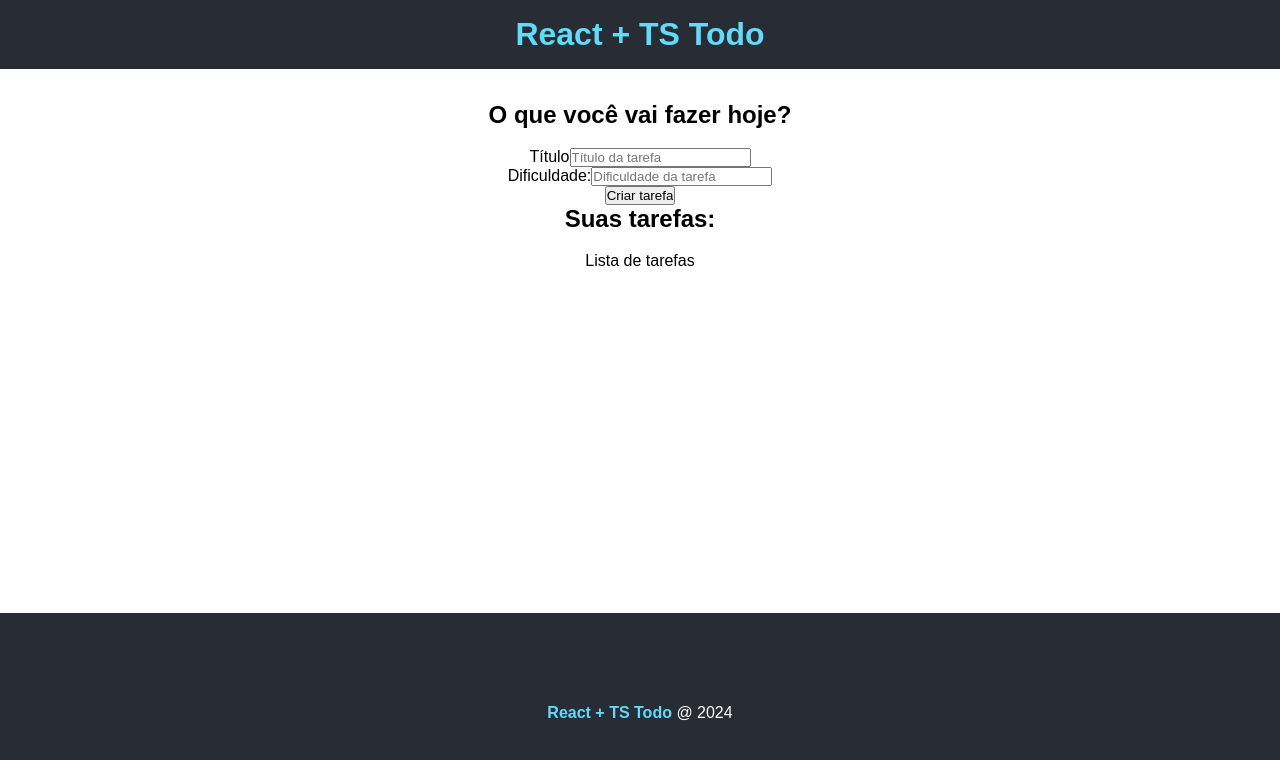
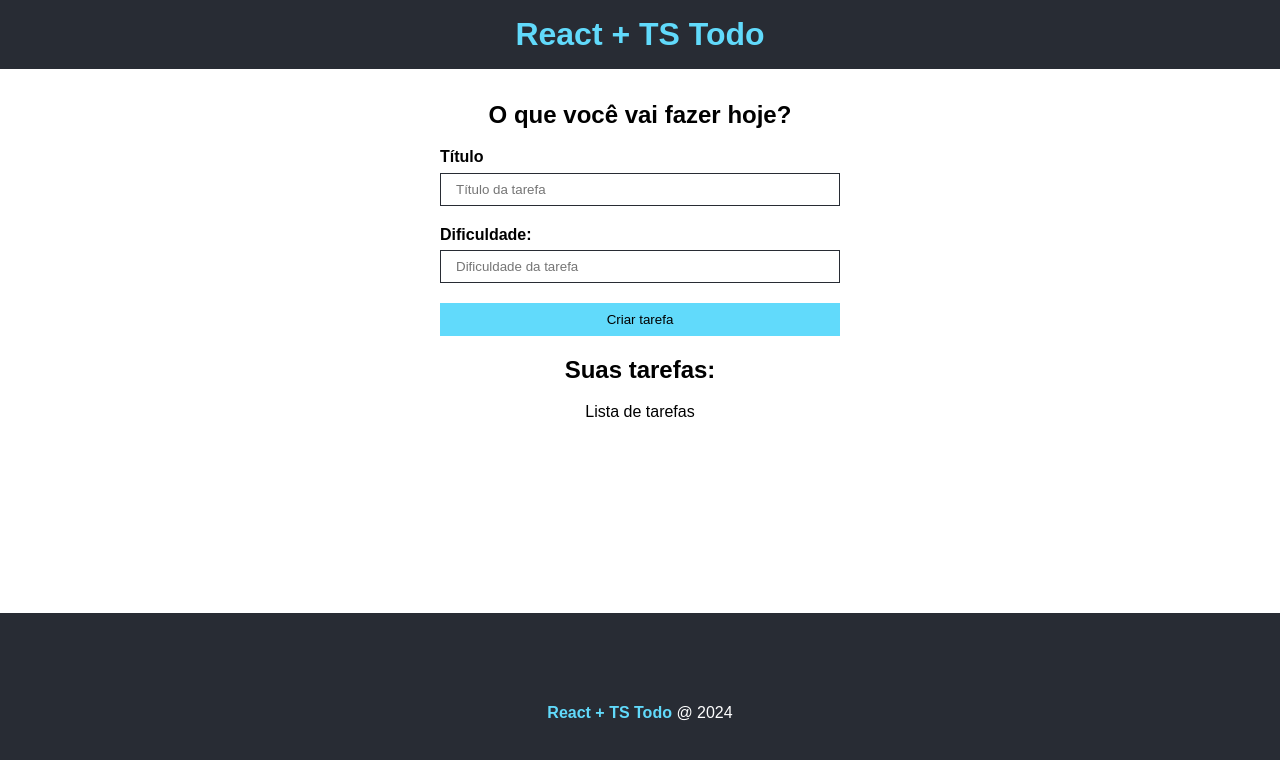
Before and after one commit to henrikpoa/react-typescript, a React (Create React App) app: page / in a window 1280 px wide. Shown: the top 760 px of the page. Built offline with nearby package versions, Linux system fonts and the light colour scheme.

Commit message:
style Taskform

```diff
--- /dev/null
+++ b/src/components/Taskform.module.css
@@ -0,0 +1,37 @@
+.form {
+    display: flex;
+    flex-direction: column;
+    max-width: 400px;
+    margin: 0 auto;
+}
+
+.form input {
+    padding: 8px 15px;
+    margin-bottom: 1.5em;
+    border-radius: 0;
+    border: 1px solid #282c34;
+}
+
+.form input[type="submit"] {
+    background-color: #61dafb;
+    border: 1px solid #61dafb;
+    color: black;
+    transition: .5s;
+    cursor: pointer;
+}
+
+.form input[type="submit"]:hover {
+    background-color: white;
+    border-color: #282c34;
+}
+
+.input_container {
+    display: flex;
+    flex-direction: column;
+    text-align: left;
+}
+
+.input_container label {
+    font-weight: bold;
+    margin-bottom: .4em;
+}
--- a/src/components/Taskform.tsx
+++ b/src/components/Taskform.tsx
@@ -1,4 +1,5 @@
 import React from 'react'
+import styles from './Taskform.module.css'
 
 type Props = {
     btnText: string
@@ -6,12 +7,12 @@
 
 const TaskForm = ({btnText}: Props) => {
   return (
-    <form>
-        <div>
+    <form className={styles.form}>
+        <div className={styles.input_container}>
             <label htmlFor="title">Título</label>
             <input type="text" name='title' placeholder='Título da tarefa' />
         </div>
-        <div>
+        <div className={styles.input_container}>
             <label htmlFor="difficulty">Dificuldade:</label>
             <input type="text" name='difficulty' placeholder='Dificuldade da tarefa' />
         </div>
```
